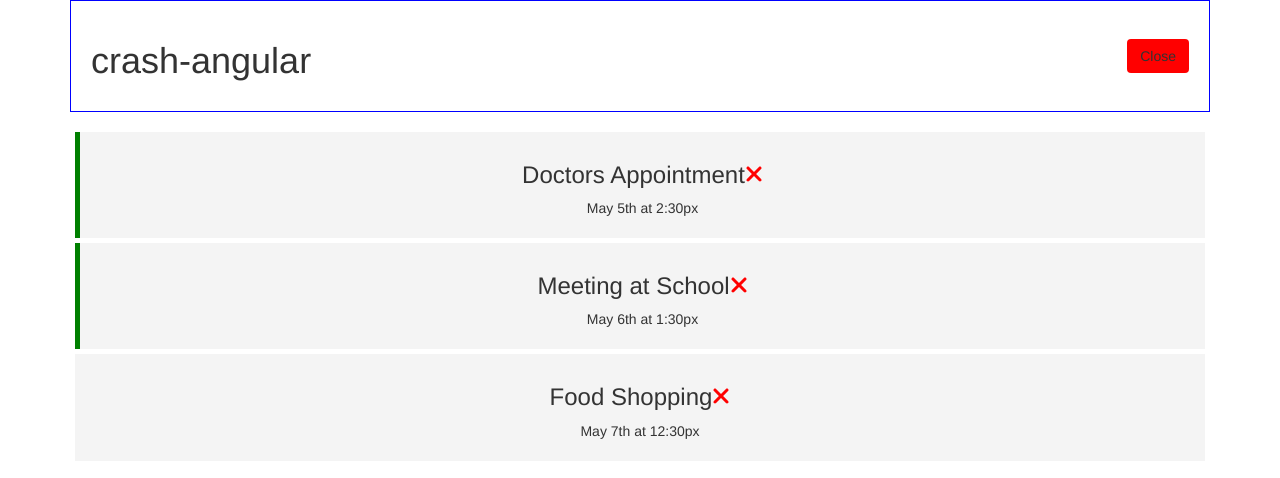
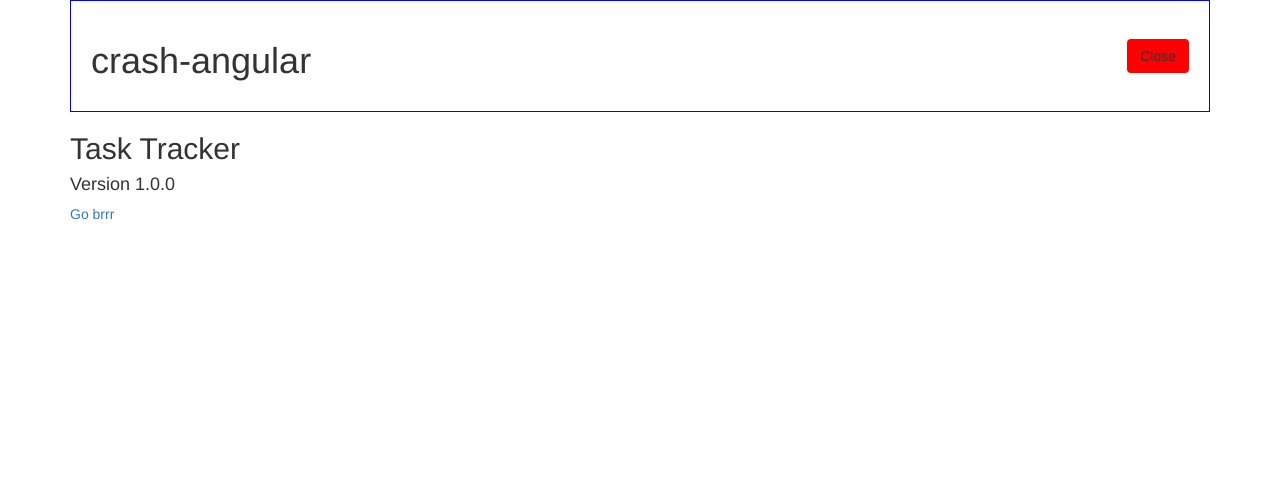
Before and after one commit to baykalgurbuz/crash-angular, an Angular app: page /about in a window 1280 px wide. Shown: the top 478 px of the page. Built offline with nearby package versions, Linux system fonts and the light colour scheme; data requests are answered from the project's data file.

Commit message:
Added the route in the project.

```diff
--- a/src/app/app.component.html
+++ b/src/app/app.component.html
@@ -1,4 +1,5 @@
 <div class="container">
   <app-header></app-header>
-  <app-tasks></app-tasks>
+  <router-outlet></router-outlet>
+
 </div>
--- a/src/app/app.module.ts
+++ b/src/app/app.module.ts
@@ -9,7 +9,14 @@
 import { TasksItemComponent } from './components/tasks-item/tasks-item.component';
 import { AddTaskComponent } from './components/add-task/add-task.component';
 import { FormsModule } from '@angular/forms';
+import { RouterModule, Routes } from '@angular/router';
+import { AboutComponent } from './components/about/about.component';
 
+
+const appRoutes:Routes=[
+  {path:'',component:TasksComponent},
+  {path:'about',component:AboutComponent},
+]
 @NgModule({
   declarations: [
     AppComponent,
@@ -18,9 +25,10 @@
     TasksComponent,
     TasksItemComponent,
     AddTaskComponent,
+    AboutComponent,
 
   ],
-  imports: [BrowserModule, FontAwesomeModule, HttpClientModule, FormsModule],
+  imports: [BrowserModule, FontAwesomeModule, HttpClientModule, FormsModule,RouterModule.forRoot(appRoutes,{enableTracing:true})],
   providers: [],
   bootstrap: [AppComponent],
 })
--- /dev/null
+++ b/src/app/components/about/about.component.html
@@ -0,0 +1,5 @@
+<div>
+  <h2>Task Tracker</h2>
+  <h4>Version 1.0.0</h4>
+  <a routerLink="/">Go brrr</a>
+</div>
--- /dev/null
+++ b/src/app/components/about/about.component.ts
@@ -0,0 +1,15 @@
+import { Component, OnInit } from '@angular/core';
+
+@Component({
+  selector: 'app-about',
+  templateUrl: './about.component.html',
+  styleUrls: ['./about.component.css']
+})
+export class AboutComponent implements OnInit {
+
+  constructor() { }
+
+  ngOnInit(): void {
+  }
+
+}
```
Also changed, not shown: src/app/components/about/about.component.css (added), 1 other file (tests, documents, lock files or other folders).
